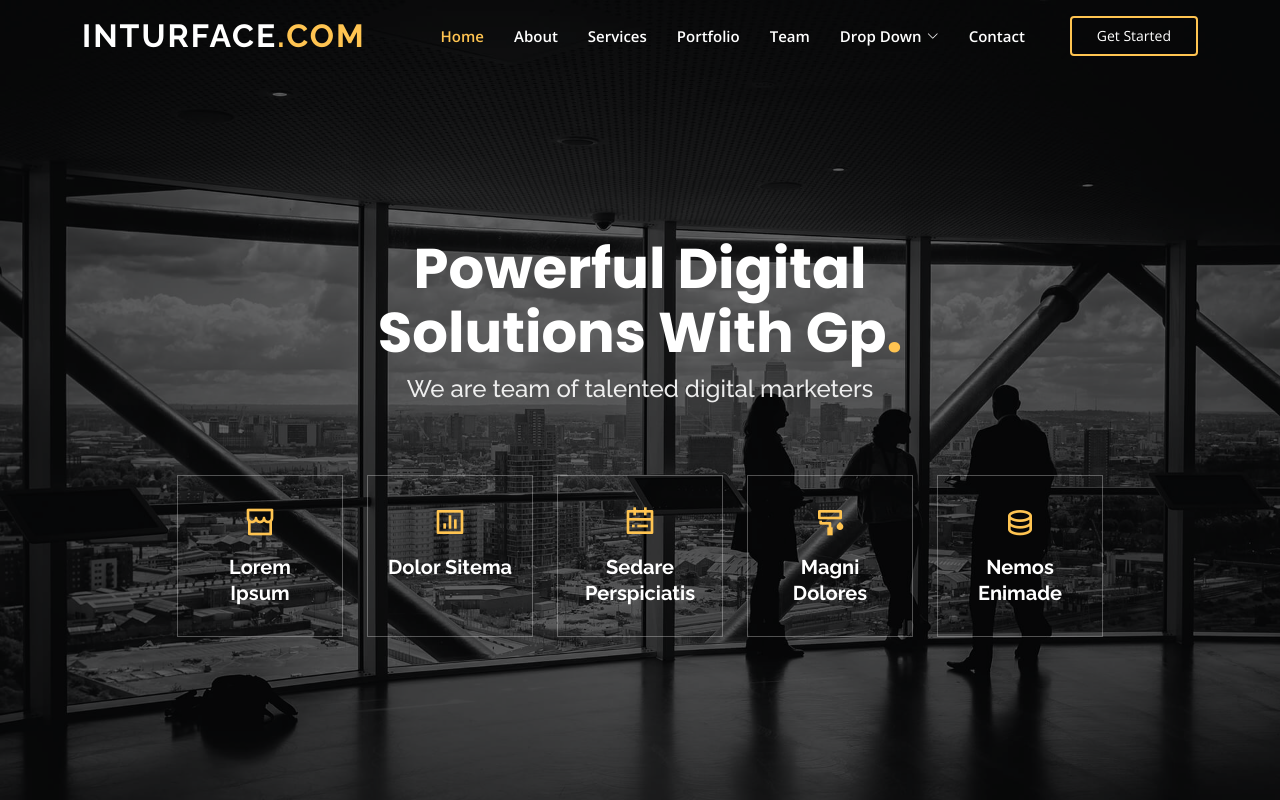
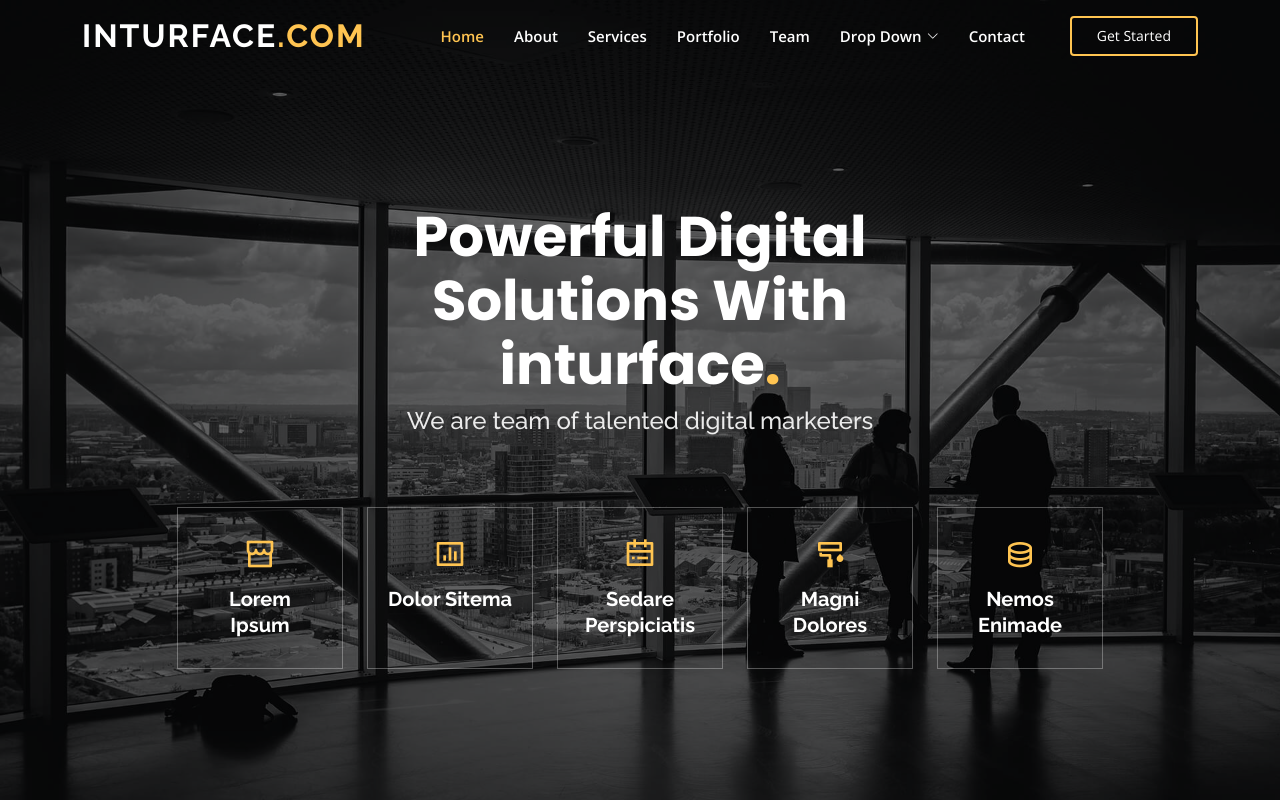
Before and after one commit to Darrentasker/inturface_com, a plain HTML site: page index.html in a window 1280 px wide. Shown: the top 800 px of the page. Drawn offline with nearby package versions, Linux system fonts and the light colour scheme.

Commit message:
Update index.html

```diff
--- a/index.html
+++ b/index.html
@@ -86,7 +86,7 @@
 
       <div class="row justify-content-center" data-aos="fade-up" data-aos-delay="150">
         <div class="col-xl-6 col-lg-8">
-          <h1>Powerful Digital Solutions With Gp<span>.</span></h1>
+          <h1>Powerful Digital Solutions With inturface<span>.</span></h1>
           <h2>We are team of talented digital marketers</h2>
         </div>
       </div>
```
